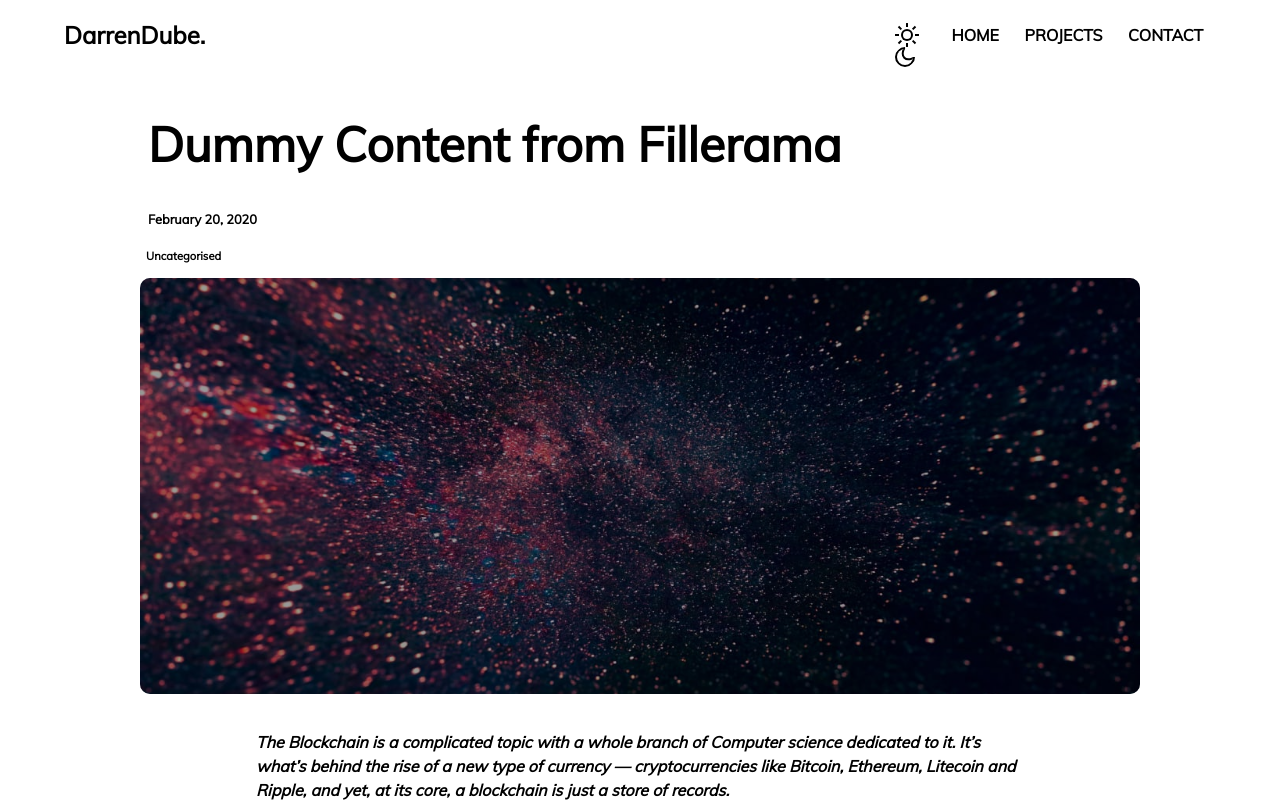
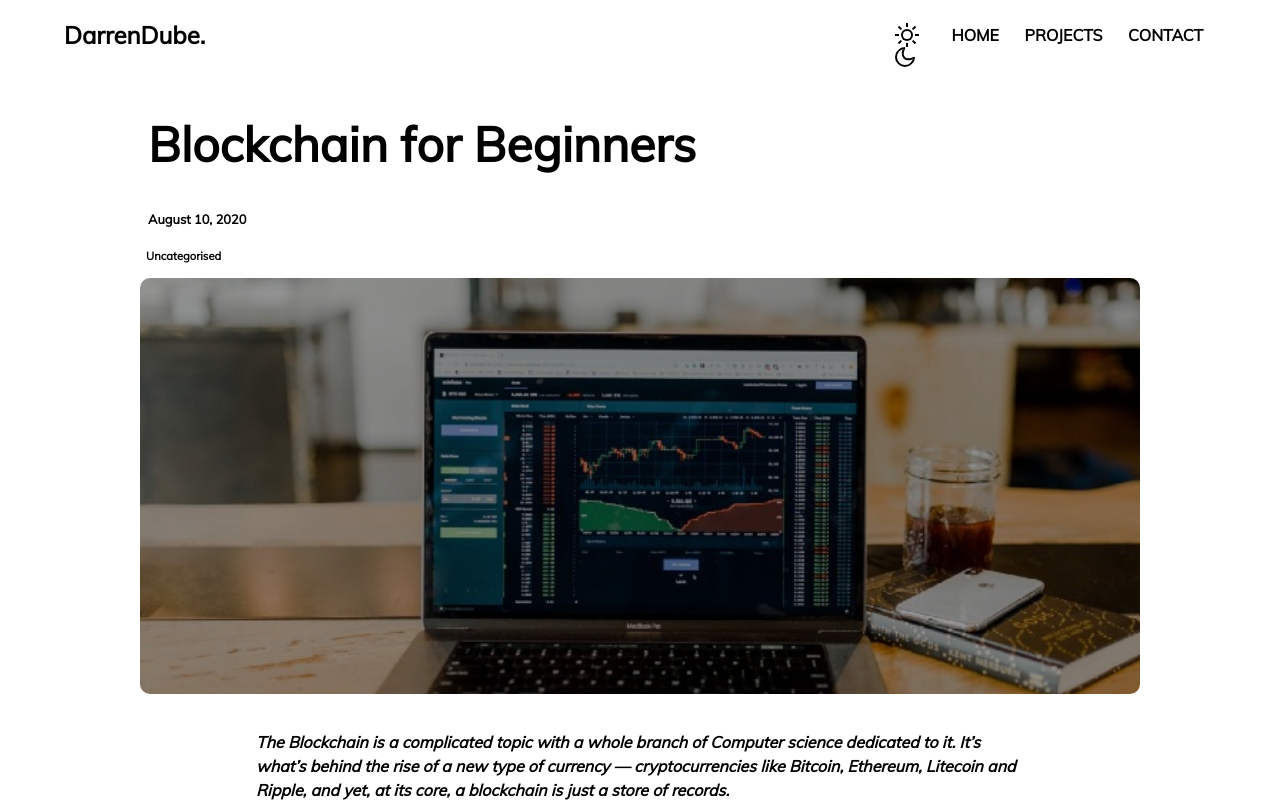
Before and after one commit to darrendube/darrendube.github.io, a Gatsby site: page /fillerama in a window 1280 px wide. Shown: the top 805 px of the page. Built offline with nearby package versions, Linux system fonts and the light colour scheme; Gatsby itself is replaced by a stand-in of ours.

Commit message:
Update Blog “2020-02-20-fillerama”

```diff
--- a/_data/blog/2020-02-20-fillerama.md
+++ b/_data/blog/2020-02-20-fillerama.md
@@ -1,9 +1,9 @@
 ---
 template: BlogPost
 path: /fillerama
-date: 2020-02-20T14:59:36.571Z
-title: Dummy Content from Fillerama
-thumbnail: /assets/image-5.jpg
+date: 2020-08-10T14:59:36.571Z
+title: Blockchain for Beginners
+thumbnail: /assets/blockchain.jpg
 ---
 ***The Blockchain is a complicated topic with a whole branch of Computer science dedicated to it. It’s what’s behind the rise of a new type of currency — cryptocurrencies like Bitcoin, Ethereum, Litecoin and Ripple, and yet, at its core, a blockchain is just a store of records.***
 
```
Also changed, not shown: static/assets/blockchain.jpg (added).
